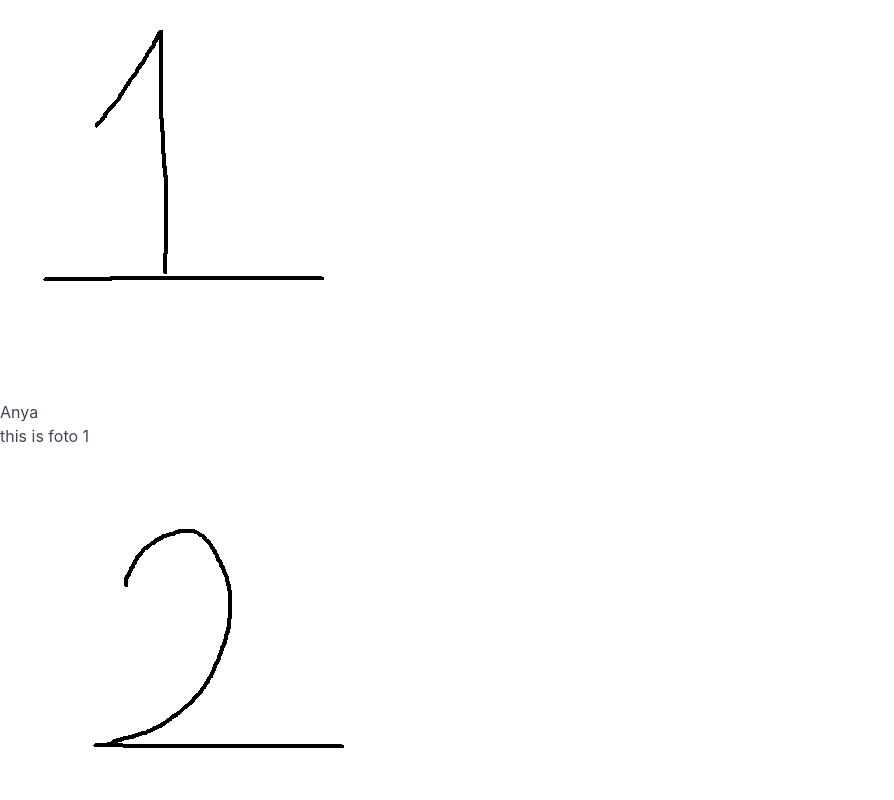
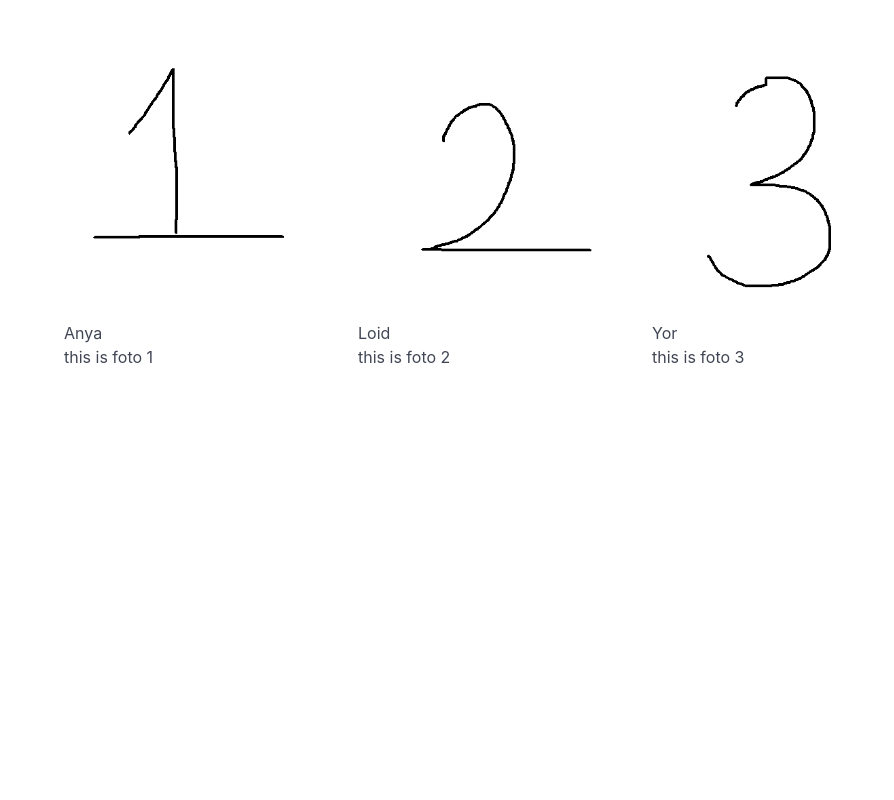
Before and after one commit to tim811223/ReactJS, a React (Vite) app in the folder ch7/1-components/: page / in a window 1280 px wide. Shown: the top 800 px of the page, without its empty margins (0-894 px from the left). Built offline with nearby package versions, Linux system fonts and the light colour scheme.

Commit message:
ch6-67  用bulma對column排版

```diff
--- a/ch7/1-components/src/SpyFamily.tsx
+++ b/ch7/1-components/src/SpyFamily.tsx
@@ -6,9 +6,21 @@ import { Yor } from './Yor';
 export const SpyFamily = () => {
   return (
     <>
-      <Anya />
-      <Loid />
-      <Yor />
+      <div className="section">
+        <div className="container">
+          <div className="columns">
+            <div className="column is-3">
+              <Anya />
+            </div>
+            <div className="column is-3">
+              <Loid />
+            </div>
+            <div className="column is-3">
+              <Yor />
+            </div>
+          </div>
+        </div>
+      </div>
     </>
   );
 };
```
